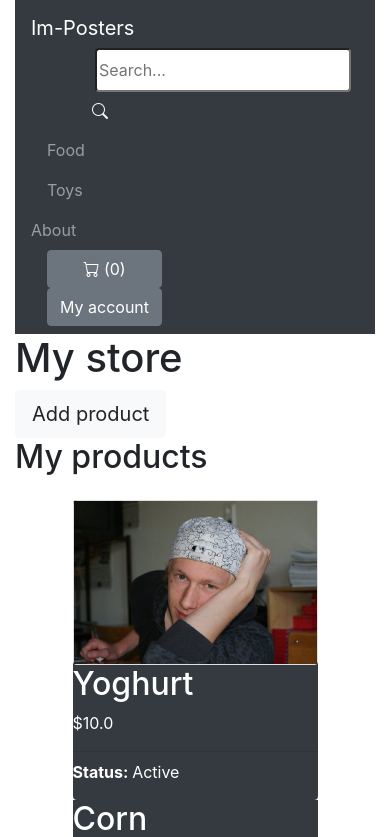
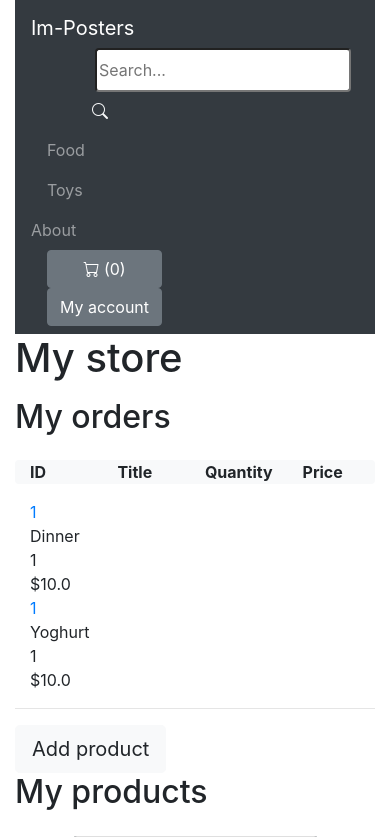
Before and after one commit to Leetzner/Im-Posters, a Django app: page /my-store/ in a window 390 px wide. Shown: the top 837 px of the page. Run offline with Django 4.2, Linux system fonts and the light colour scheme; a user stored in the database is signed in; data comes from the database, SQL or seed files in the repository; both versions use the stored data as it was after the commit.

Commit message:
added order views for vendors

```diff
--- a/store/models.py
+++ b/store/models.py
@@ -95,3 +95,6 @@ class OrderItem(models.Model):
     product = models.ForeignKey(Product, related_name='items', on_delete=models.CASCADE)
     price = models.IntegerField()
     quantity = models.IntegerField(default=1)
+
+    def get_display_price(self):
+        return self.price / 100
--- a/userprofile/templates/userprofile/my_store.html
+++ b/userprofile/templates/userprofile/my_store.html
@@ -13,6 +13,47 @@
             </div>
         {% endfor %}
     {% endif %}
+
+    <h2 class="mb-4 mt-3">My orders</h2>
+    <div class="container bg-light rounded">
+        <div class="row mb-3">
+            <div class="col">
+                <strong>ID</strong>
+            </div>
+            <div class="col">
+                <strong>Title</strong>
+            </div>
+            <div class="col">
+                <strong>Quantity</strong>
+            </div>
+            <div class="col">
+                <strong>Price</strong>
+            </div>
+        </div>
+      </div>
+
+
+
+    {% for order_item in order_items %}
+        <div class="container">
+            <div class="row">
+                <div class="col-sm">
+                    <a href="{% url 'my_store_order_detail' order_item.order.id %}">{{ order_item.order.id}}</a>
+                </div>
+                <div class="col-sm">
+                    {{ order_item.product.title }}
+                </div>
+                <div class="col-sm">
+                    {{ order_item.quantity }}
+                </div>
+                <div class="col-sm">
+                    ${{ order_item.get_display_price }}
+                </div>
+            </div>
+        </div>
+
+    {% endfor %}
+    <hr>
 
     <a href="{% url 'add_product' %}" class="btn btn-light btn-lg">Add product</a>
 
--- a/userprofile/urls.py
+++ b/userprofile/urls.py
@@ -9,6 +9,7 @@ urlpatterns = [
     path('logout/', auth_views.LogoutView.as_view(), name='logout'),
     path('myaccount/', views.myaccount, name='myaccount'),
     path('my-store/', views.my_store, name='my_store'),
+    path('my-store/order-detail/<int:pk>/', views.my_store_order_detail, name='my_store_order_detail'),
     path('my-store/add-product/', views.add_product, name='add_product'),
     path('my-store/edit-product/<int:pk>/', views.edit_product, name='edit_product'),
     path('my-store/delete-product/<int:pk>/', views.delete_product, name='delete_product'),
--- a/userprofile/views.py
+++ b/userprofile/views.py
@@ -3,13 +3,13 @@ from django.contrib.auth import login
 from django.contrib.auth.decorators import login_required
 from django.contrib.auth.forms import UserCreationForm
 from django.contrib.auth.models import User
-from django.shortcuts import render, redirect
+from django.shortcuts import get_object_or_404, render, redirect
 from django.utils.text import slugify
 
 from .models import Userprofile
 
 from store.forms import ProductForm
-from store.models import Product
+from store.models import Product, OrderItem, Order
 
 
 def vendor_detail(request, pk):
@@ -25,8 +25,20 @@ def vendor_detail(request, pk):
 @login_required
 def my_store(request):
     products = request.user.products.exclude(status=Product.DELETED)
+    order_items = OrderItem.objects.filter(product__user=request.user)
+
     return render(request, 'userprofile/my_store.html', {
-        'products': products
+        'products': products,
+        'order_items': order_items
+    })
+
+
+@login_required
+def my_store_order_detail(request, pk):
+    order = get_object_or_404(Order, pk=pk)
+
+    return render(request, 'userprofile/my_store_order_detail.html', {
+        'order': order
     })
 
 
```
Also changed, not shown: userprofile/templates/userprofile/my_store_order_detail.html (added, +43 -0 lines), db.sqlite3.
